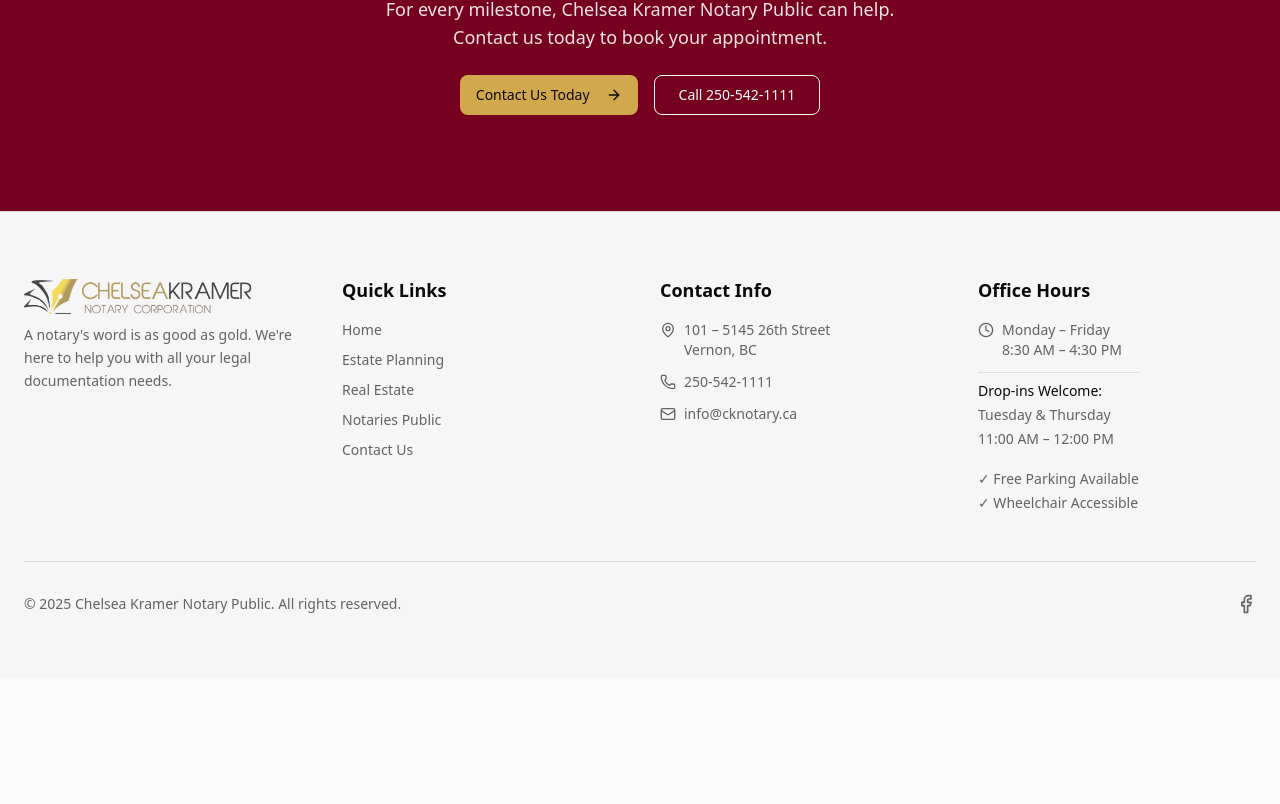
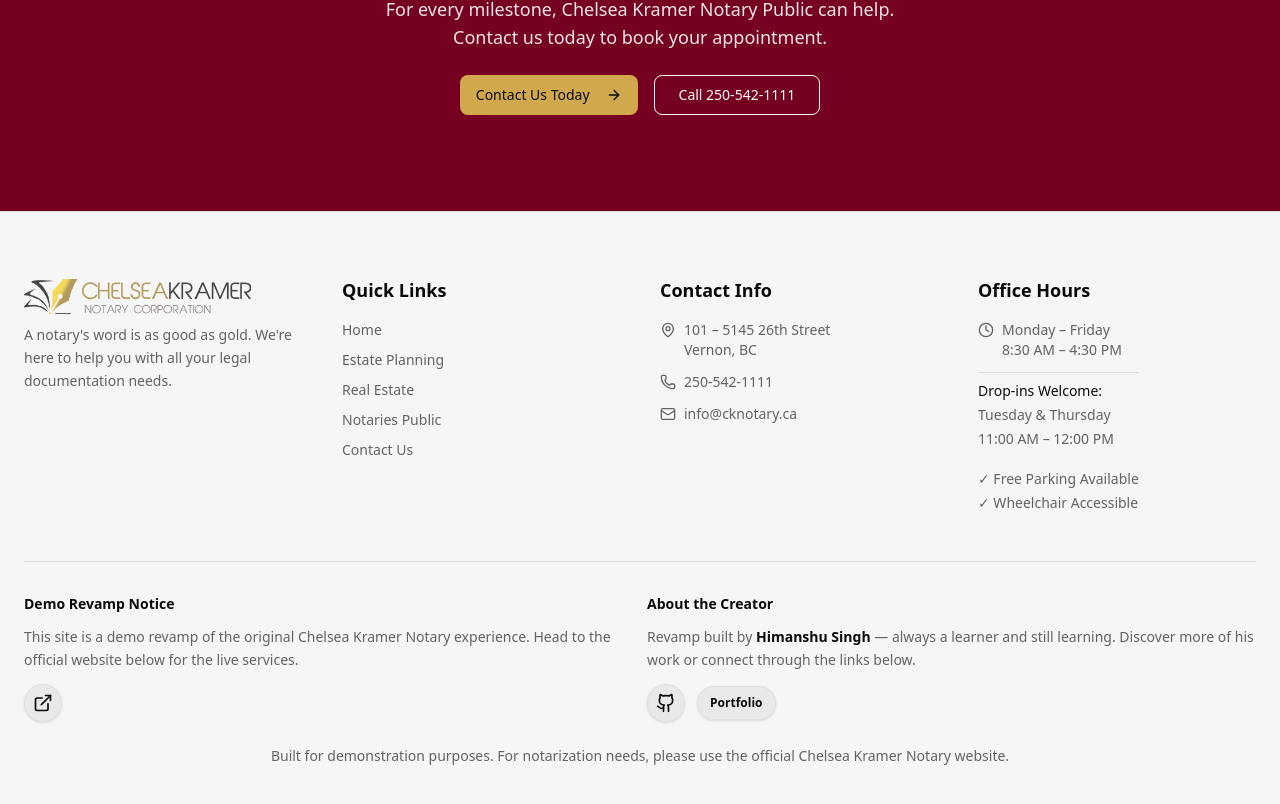
Before and after one commit to meuhimanshu/cknotary-revamped-site, a Next.js app: page / in a window 1280 px wide. Shown: the part 3812-4616 px from the top of the page. Before the commit the page ends 4490 px from the top, so only its background shows below. Built offline with nearby package versions, Linux system fonts and the light colour scheme.

Commit message:
betterFooter

```diff
--- a/components/footer.tsx
+++ b/components/footer.tsx
@@ -1,6 +1,13 @@
 import Link from "next/link";
 import Image from "next/image";
-import { Mail, Phone, MapPin, Clock, Facebook } from "lucide-react";
+import {
+  Mail,
+  Phone,
+  MapPin,
+  Clock,
+  ExternalLink,
+  Github,
+} from "lucide-react";
 
 export function Footer() {
   return (
@@ -97,20 +104,57 @@
         </div>
 
         {/* Bottom Bar */}
-        <div className="mt-12 flex flex-col items-center justify-center gap-4 border-t border-border pt-8 sm:flex-row sm:justify-between">
-          <p className="text-sm text-muted-foreground text-center sm:text-left">
-            © {new Date().getFullYear()} Chelsea Kramer Notary Public. All rights reserved.
+        <div className="mt-12 space-y-6 border-t border-border pt-8">
+          <div className="flex flex-col gap-6 lg:flex-row lg:items-start lg:justify-between">
+            <div className="space-y-3 text-center lg:text-left">
+              <p className="text-sm font-semibold text-foreground">Demo Revamp Notice</p>
+              <p className="text-sm text-muted-foreground leading-relaxed">
+                This site is a demo revamp of the original Chelsea Kramer Notary experience. Head to the official website below for the live services.
               </p>
-          <div className="flex items-center justify-center gap-4">
+              <div className="flex items-center justify-center lg:justify-start gap-3">
                 <a
-              href="https://www.facebook.com/CKNotary/"
+                  href="https://cknotary.com/"
                   target="_blank"
                   rel="noopener noreferrer"
-              className="text-muted-foreground hover:text-primary transition-colors"
-              aria-label="Facebook"
+                  className="inline-flex items-center justify-center rounded-full border border-border/80 bg-foreground/5 dark:bg-foreground/15 p-2 text-foreground shadow-sm transition-colors hover:border-primary hover:text-primary hover:bg-primary/10 focus-visible:outline focus-visible:outline-2 focus-visible:outline-offset-2 focus-visible:outline-primary"
+                  aria-label="Visit the original Chelsea Kramer Notary website"
                 >
-              <Facebook className="h-5 w-5" />
+                  <ExternalLink className="h-5 w-5" />
                 </a>
+              </div>
+              </div>
+
+            <div className="space-y-3 text-center lg:text-left">
+              <p className="text-sm font-semibold text-foreground">About the Creator</p>
+              <p className="text-sm text-muted-foreground leading-relaxed">
+                Revamp built by <span className="font-semibold text-foreground">Himanshu Singh</span> — always a learner and still learning. Discover more of his work or connect through the links below.
+              </p>
+              <div className="flex items-center justify-center lg:justify-start gap-3">
+                <a
+                  href="https://github.com/meuhimanshu"
+                  target="_blank"
+                  rel="noopener noreferrer"
+                  className="inline-flex items-center justify-center rounded-full border border-border/80 bg-foreground/5 dark:bg-foreground/15 p-2 text-foreground shadow-sm transition-colors hover:border-primary hover:text-primary hover:bg-primary/10 focus-visible:outline focus-visible:outline-2 focus-visible:outline-offset-2 focus-visible:outline-primary"
+                  aria-label="Himanshu Singh on GitHub"
+                >
+                  <Github className="h-5 w-5" />
+                </a>
+                <a
+                  href="https://huesofhimanshu.com/"
+                  target="_blank"
+                  rel="noopener noreferrer"
+                  className="inline-flex items-center justify-center rounded-full border border-border/80 bg-foreground/5 dark:bg-foreground/15 px-3 py-2 text-xs font-semibold text-foreground shadow-sm transition-colors hover:border-primary hover:text-primary hover:bg-primary/10 focus-visible:outline focus-visible:outline-2 focus-visible:outline-offset-2 focus-visible:outline-primary"
+                >
+                  Portfolio
+                </a>
+              </div>
+            </div>
+          </div>
+
+          <div className="flex flex-col items-center justify-center gap-3 text-center sm:text-left">
+            <p className="text-sm text-muted-foreground">
+              Built for demonstration purposes. For notarization needs, please use the official Chelsea Kramer Notary website.
+            </p>
           </div>
         </div>
       </div>
```
Lines whose indentation alone changed are shown as unchanged.
